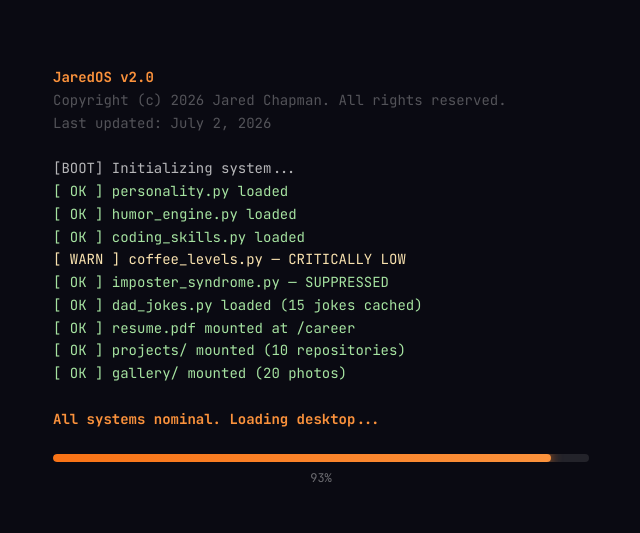
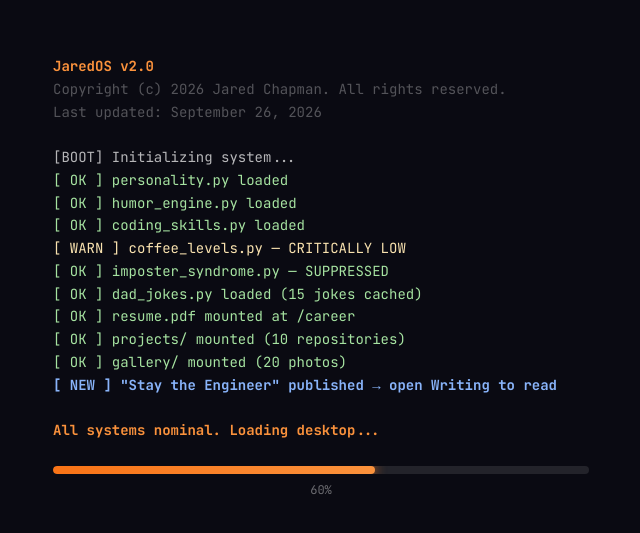
Before and after one commit to thejaredchapman/personal_websitee, a React (Vite) app: page / in a window 1280 px wide. Shown: the part 135-668 px from the top of the page, without its empty margins (319-959 px from the left). Built offline with nearby package versions, Linux system fonts and the light colour scheme.

Commit message:
feat: announce 'Stay the Engineer' on the boot splash screen
Adds a [ NEW ] boot line pointing to the Writing app and bumps the
last-updated date.

Co-Authored-By: Claude Opus 5.5 <noreply@anthropic.com>

```diff
--- a/src/components/BootSequence.jsx
+++ b/src/components/BootSequence.jsx
@@ -4,7 +4,7 @@ const BOOT_LINES = [
   { text: '', delay: 200 },
   { text: 'JaredOS v2.0', delay: 300, style: 'accent' },
   { text: `Copyright (c) ${new Date().getFullYear()} Jared Chapman. All rights reserved.`, delay: 200, style: 'dim' },
-  { text: 'Last updated: July 2, 2026', delay: 150, style: 'dim' },
+  { text: 'Last updated: September 26, 2026', delay: 150, style: 'dim' },
   { text: '', delay: 300 },
   { text: '[BOOT] Initializing system...', delay: 400 },
   { text: '[  OK  ] personality.py loaded', delay: 250, style: 'ok' },
@@ -16,6 +16,7 @@ const BOOT_LINES = [
   { text: '[  OK  ] resume.pdf mounted at /career', delay: 150, style: 'ok' },
   { text: '[  OK  ] projects/ mounted (10 repositories)', delay: 150, style: 'ok' },
   { text: '[  OK  ] gallery/ mounted (20 photos)', delay: 120, style: 'ok' },
+  { text: '[ NEW  ] "Stay the Engineer" published → open Writing to read', delay: 400, style: 'new' },
   { text: '', delay: 200 },
   { text: 'All systems nominal. Loading desktop...', delay: 500, style: 'accent' },
 ]
@@ -88,6 +89,7 @@ function BootSequence({ onComplete }) {
                 line.style === 'dim' ? 'text-white/30' :
                 line.style === 'ok' ? 'text-[#a6e3a1]' :
                 line.style === 'warn' ? 'text-[#f9e2af]' :
+                line.style === 'new' ? 'text-[#89b4fa] font-bold' :
                 'text-white/70'
               }`}
             >
```
Also changed, not shown: 1 other file (tests, documents, lock files or other folders).
